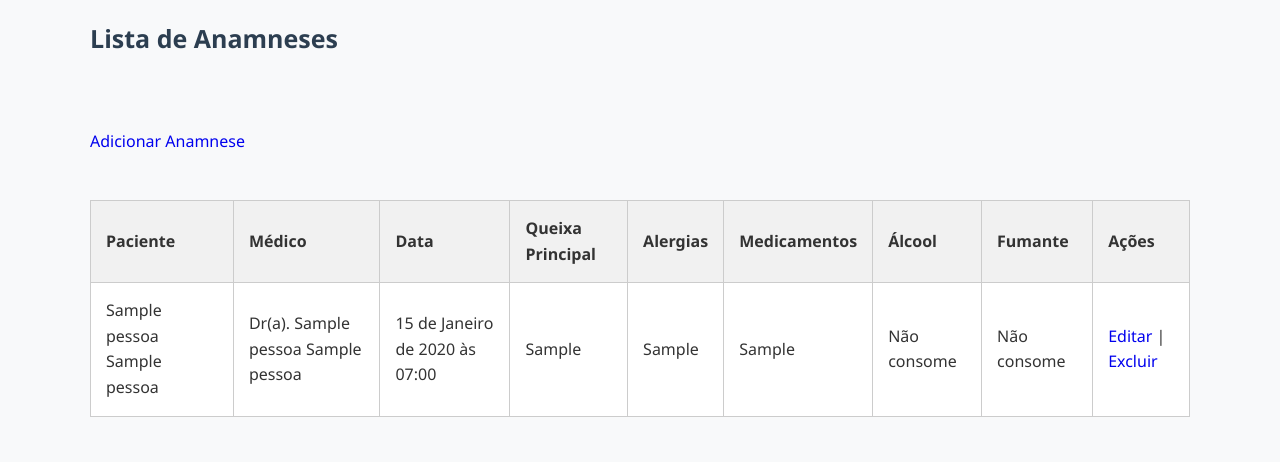
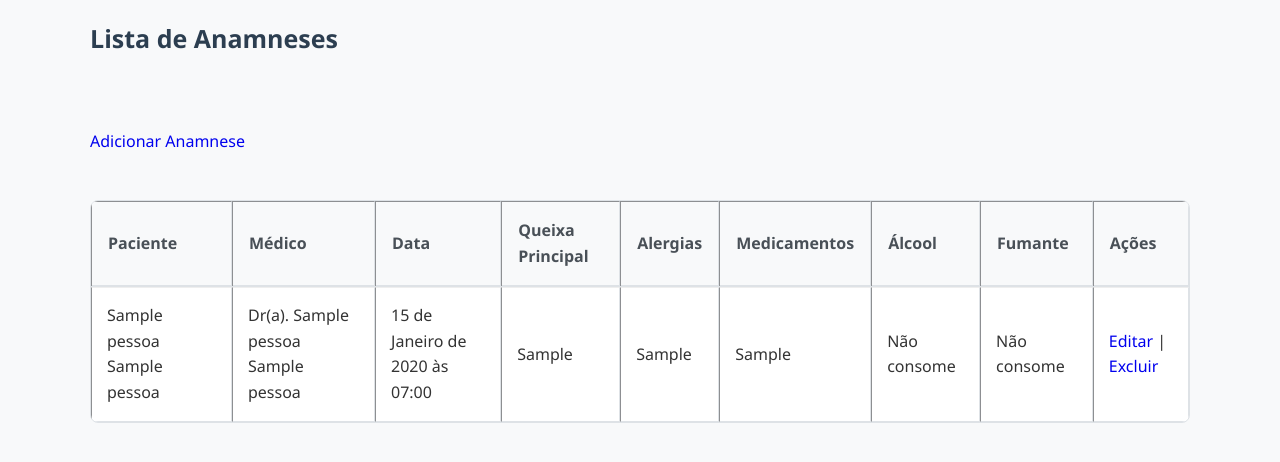
Before and after one commit to anleaes/2026-1-SDM-Segunda-Noite-ZS-02, a Django app: page /anamnese/list/ in a window 1280 px wide. Shown: the part 304-766 px from the top of the page. Run offline with Django 5.2, Linux system fonts and the light colour scheme; tables that the repository leaves empty hold one stand-in row (values such as "Sample post").

Commit message:
tabela moderna e clean

```diff
--- a/prontuarioapp/static/css/style.css
+++ b/prontuarioapp/static/css/style.css
@@ -143,29 +143,34 @@ form button[type="submit"]:hover {
 /* =========================
    TABELA
 ========================= */
-
 table {
     width: 100%;
-    border-collapse: collapse;
+    border-collapse: separate;
+    border-spacing: 0;
     margin-top: 20px;
     background-color: white;
+    border: 1px solid #dee2e6;
+    border-radius: 8px;
+    overflow: hidden;
 }
 
 table th {
-    border: 1px solid #cccccc;
-    padding: 15px;
+    background-color: #f8f9fa;
+    color: #495057;
+    padding: 16px;
     text-align: left;
-    background-color: #f1f1f1;
+    border-bottom: 2px solid #dee2e6;
 }
 
 table td {
-    border: 1px solid #cccccc;
     padding: 15px;
+    border-top: 1px solid #eee;
 }
 
 table tr:hover {
-    background-color: #f9f9f9;
+    background-color: #f8f9fa;
 }
+
 
 /* =========================
    LINKS
```
